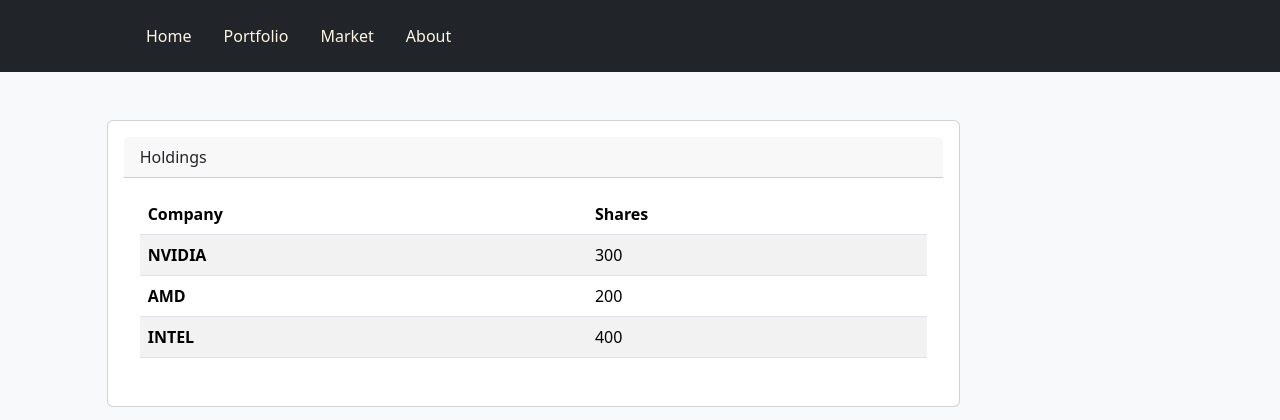
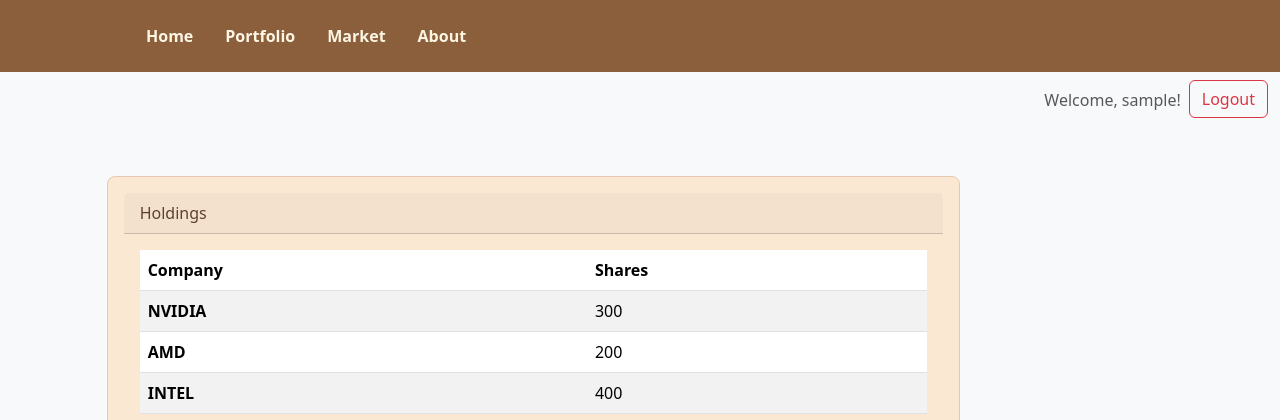
Before and after one commit to JelleJello/401-Project-Repo, a Flask app: page /portfolio in a window 1280 px wide. Shown: the top 420 px of the page. Run offline with Flask 3, Linux system fonts and the light colour scheme; the visitor is signed in with stand-in values (Sample User, id 1); data comes from the database, SQL or seed files in the repository; some libraries are stand-ins or nearby versions.

Commit message:
css link + logout
- linked css so that half of the styles properly shows up
- added navbar for the proper logout button (i also did that for market.html)

```diff
--- a/templates/portfolio.html
+++ b/templates/portfolio.html
@@ -9,9 +9,29 @@
     <link href="https://cdn.jsdelivr.net/npm/bootstrap@5.3.3/dist/css/bootstrap.min.css" rel="stylesheet">
     <!-- Include Chart.js from a CDN -->
     <script src="https://cdn.jsdelivr.net/npm/chart.js"></script>
+    <link rel="stylesheet" href="{{ url_for('static', filename='css/style.css') }}">
 </head>
 
 <body class="bg-light">
+    <nav class="navbar navbar-expand-lg navbar-light bg-light">
+  <div class="container-fluid">
+    <div class="collapse navbar-collapse justify-content-end">
+      <ul class="navbar-nav">
+        {% if current_user.is_authenticated %}
+          <li class="nav-item d-flex align-items-center me-2">
+            <span class="navbar-text">Welcome, {{ current_user.username }}!</span>
+          </li>
+          <li class="nav-item">
+            <a class="btn btn-outline-danger" href="/logout">Logout</a>
+          </li>
+        {% else %}
+          <h1>You are not logged in.</h1>
+        {% endif %}
+      </ul>
+    </div>
+  </div>
+</nav>
+
     <div class="col-lg-8 mt-5 offset-lg-1">
         <div class="card mb-4">
             <div class="card-header">Holdings</div>
```
